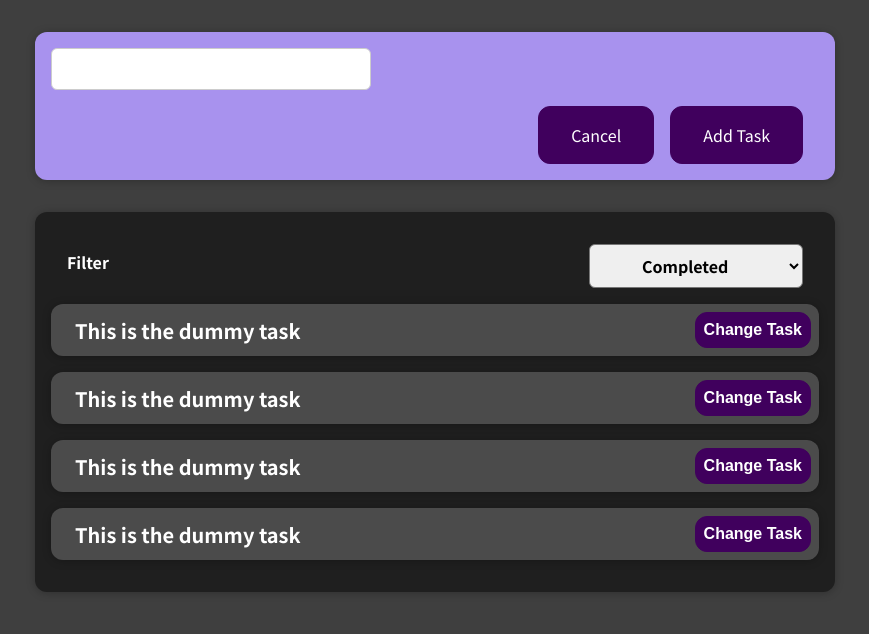
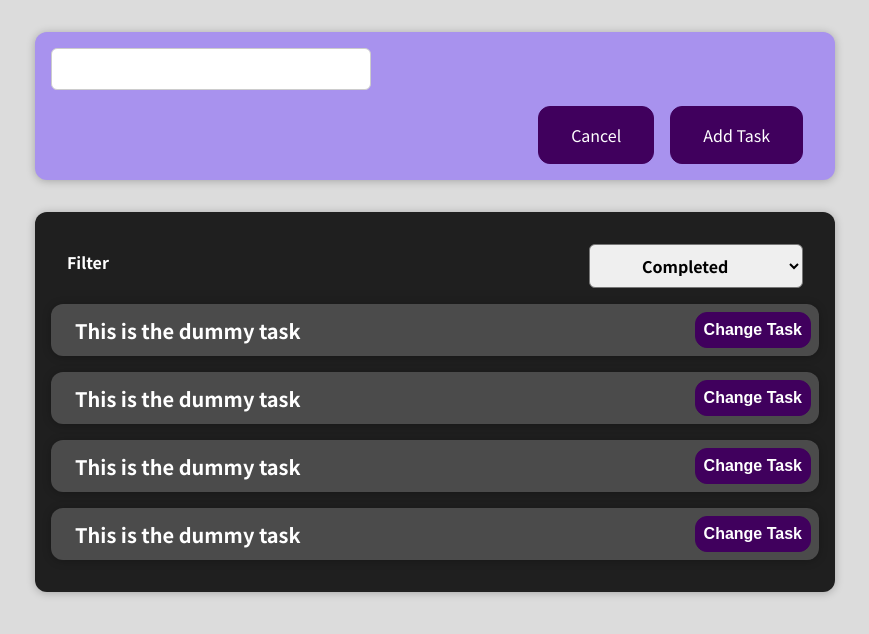
Before and after one commit to anashandaru/simpletodo, a JavaScript app in the folder app/: page / in a window 1280 px wide. Shown: the top 634 px of the page, without its empty margins (205-1074 px from the left). Built offline with nearby package versions, Linux system fonts and the light colour scheme; the HTML template or start-up script is replaced by a standard one.

Commit message:
change to lighter background

```diff
--- a/app/src/index.css
+++ b/app/src/index.css
@@ -10,5 +10,6 @@ html {
 
 body {
   margin: 0;
-  background-color: #3f3f3f;
+  /* background-color: #3f3f3f; */
+  background-color: gainsboro;
 }
```
